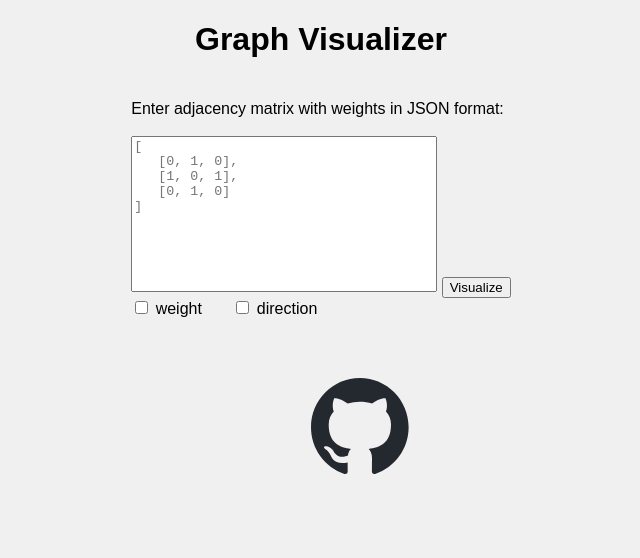
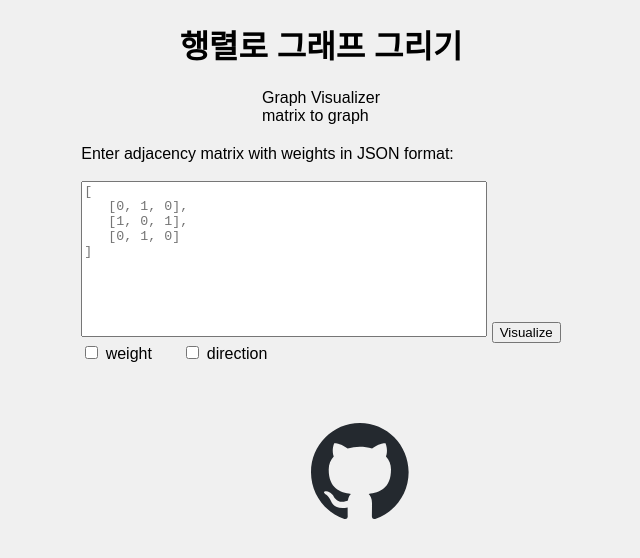
Before and after one commit to ezfuzzy/graph-visualizer, a website: page public/index.html in a window 1280 px wide. Shown: the whole page, without its empty margins (319-959 px from the left). Drawn offline with nearby package versions, Linux system fonts and the light colour scheme.

Commit message:
CHORE: ...

```diff
--- a/public/index.html
+++ b/public/index.html
@@ -7,7 +7,12 @@
     <link rel="stylesheet" href="style.css">
 </head>
 <body>
-    <h1>Graph Visualizer</h1>
+    <h1>행렬로 그래프 그리기</h1>
+    <label for="">
+      Graph Visualizer<br>
+      matrix to graph
+    </label>
+
     <form id="matrix-form">
         <label for="matrix-input">Enter adjacency matrix with weights in JSON format:</label><br><br>
         <textarea id="matrix-input" placeholder='[&#13;&#10   [0, 1, 0],&#13;&#10   [1, 0, 1],&#13;&#10   [0, 1, 0]&#13;&#10]'></textarea>
--- a/public/style.css
+++ b/public/style.css
@@ -1,5 +1,5 @@
 body {
-  font-family: Arial, sans-serif;
+  font-family: Victor mono ,Arial, sans-serif;
   margin: 0;
   padding: 0;
   display: flex;
@@ -14,7 +14,7 @@ body {
 }
 
 #matrix-input {
-  width: 300px;
+  width: 400px;
   height: 150px;
   resize: none;
 }
```
